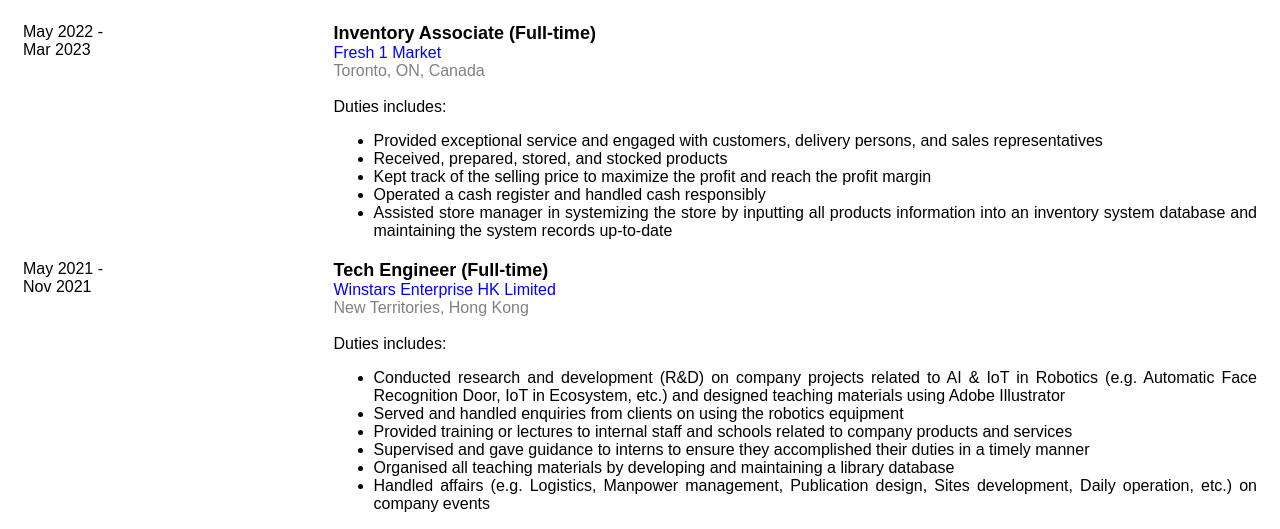
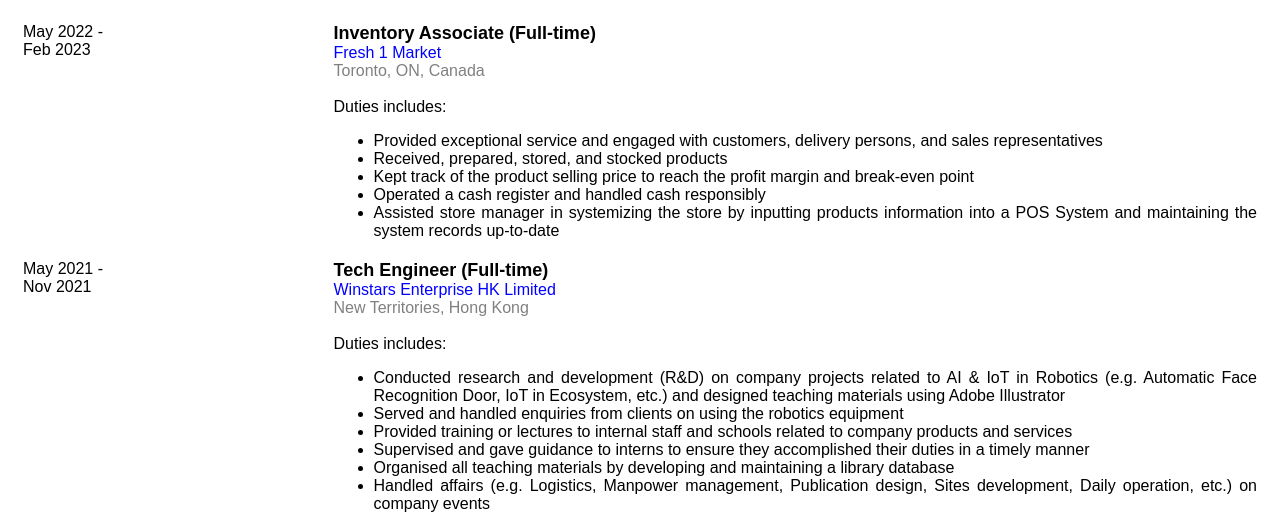
Before and after one commit to royckl0163/royckl0163.github.io, a plain HTML site: page experience.html in a window 1280 px wide. Shown: the part 270-799 px from the top of the page. Drawn offline with Linux system fonts and the light colour scheme.

Commit message:
Commit changes

```diff
--- a/experience.html
+++ b/experience.html
@@ -33,7 +33,7 @@
             <td colspan="2"><h1>Working Experience</h1></td>
           </tr>
           <tr>
-            <td width="25%">May 2022 -<br>Mar 2023</td>
+            <td width="25%">May 2022 -<br>Feb 2023</td>
             <td>
               <b><span style="font-size: 18px;">Inventory Associate (Full-time)</span></b><br>
               <span style="color:blue;">Fresh 1 Market</span><br>
@@ -43,9 +43,9 @@
               <ul>
                 <li>Provided exceptional service and engaged with customers, delivery persons, and sales representatives</li>
                 <li>Received, prepared, stored, and stocked products</li>
-                <li>Kept track of the selling price to maximize the profit and reach the profit margin</li>
+                <li>Kept track of the product selling price to reach the profit margin and break-even point</li>
                 <li>Operated a cash register and handled cash responsibly</li>
-                <li>Assisted store manager in systemizing the store by inputting all products information into an inventory system database and maintaining the system records up-to-date</li>
+                <li>Assisted store manager in systemizing the store by inputting products information into a POS System and maintaining the system records up-to-date</li>
               </ul>
             </td>
           </tr>
@@ -144,6 +144,7 @@
               <ul>
                 <li>Provided training and organised activities to cadets</li>
                 <li>Handled the admininstrative works of the unit</li>
+                <li>Serve the community by attending services (e.g. Crowd control at public events)</li>
               </ul>
             </td>
           </tr>
```
